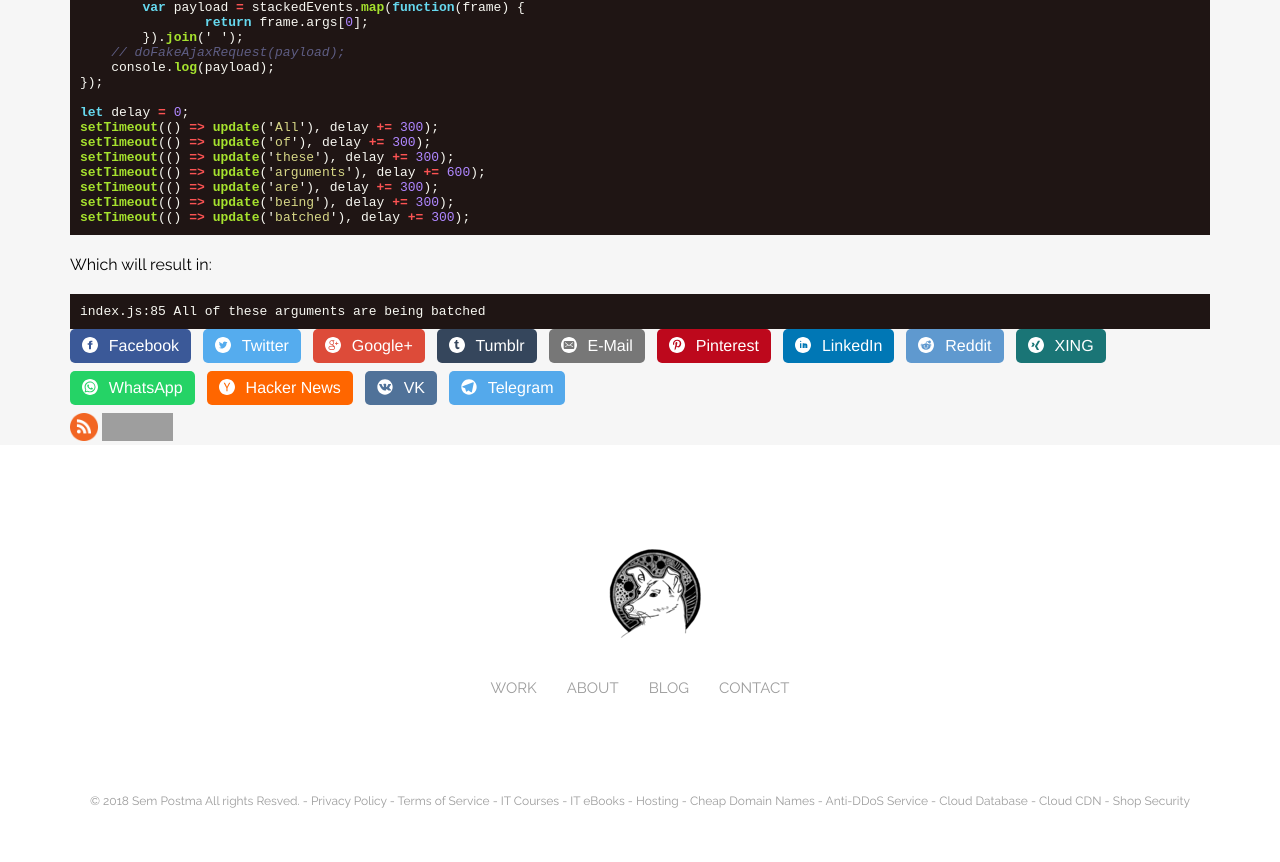
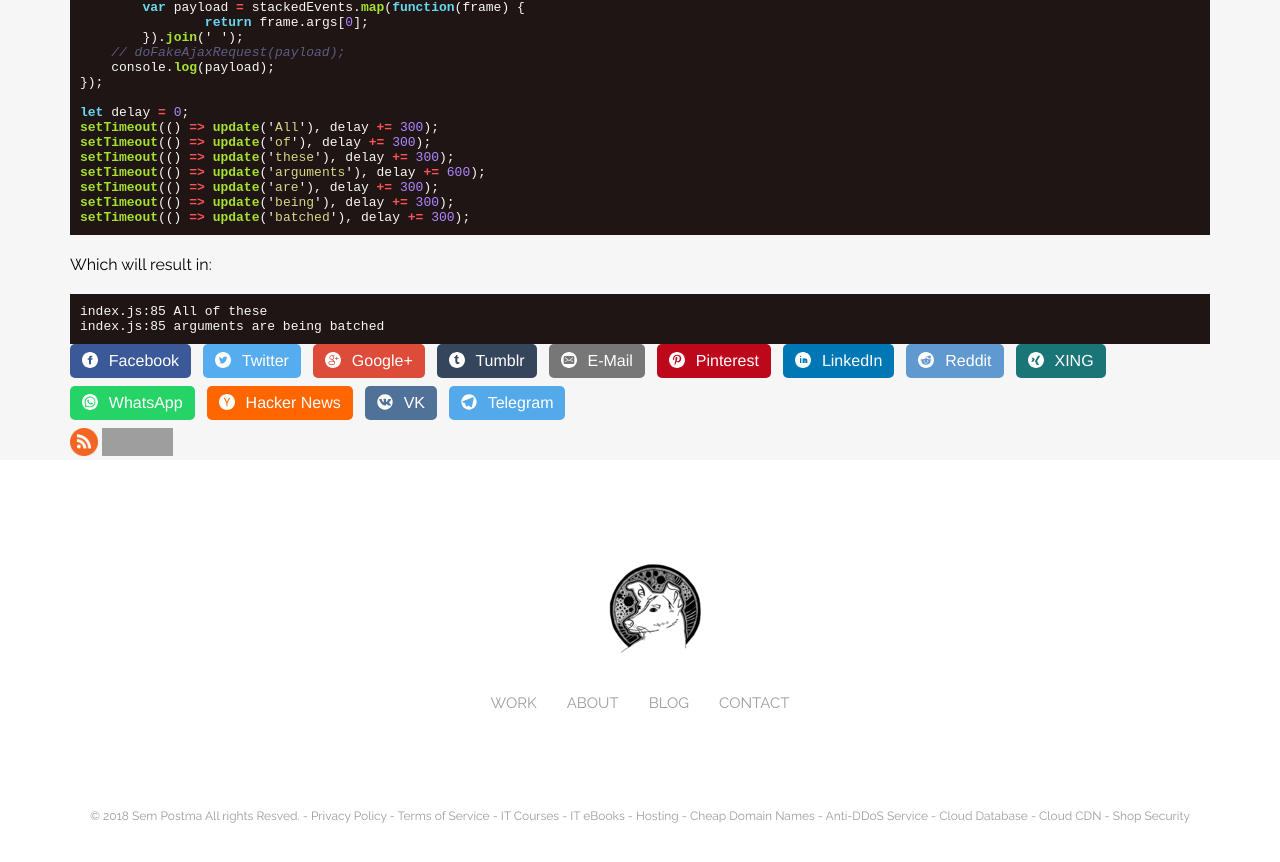
Before and after one commit to LesterGallagher/LesterGallagher.github.io, a Jekyll site: the page built from _posts/2019-05-25-all-about-debouncing-and-throttling.md, in a window 1280 px wide and 900 px high, scrolled down 4024 px. Shown: the top 862 px of the window. Built offline with Jekyll 4.4.1, drawn with Linux system fonts in a browser that asks for light colours; comment, search, counter and statistics services are not loaded; grey boxes are pictures that could not be loaded.

Commit message:
Update from Forestry.io Sem Postma updated _posts/2019-05-25-all-about-debouncing-and-throttling.md

````diff
--- a/_posts/2019-05-25-all-about-debouncing-and-throttling.md
+++ b/_posts/2019-05-25-all-about-debouncing-and-throttling.md
@@ -180,5 +180,6 @@ setTimeout(() => update('batched'), delay += 300);
 Which will result in:
 
 ```
-index.js:85 All of these arguments are being batched
+index.js:85 All of these
+index.js:85 arguments are being batched
 ```
````
